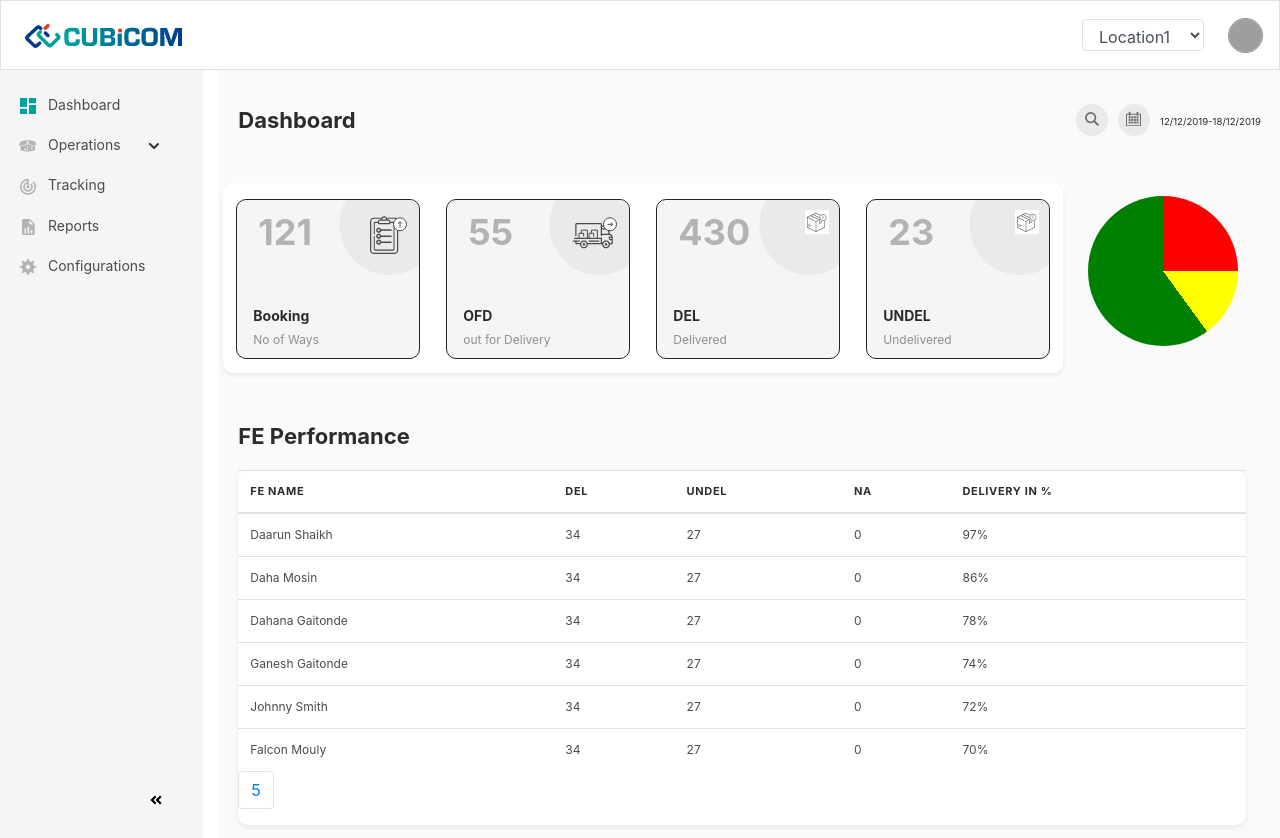
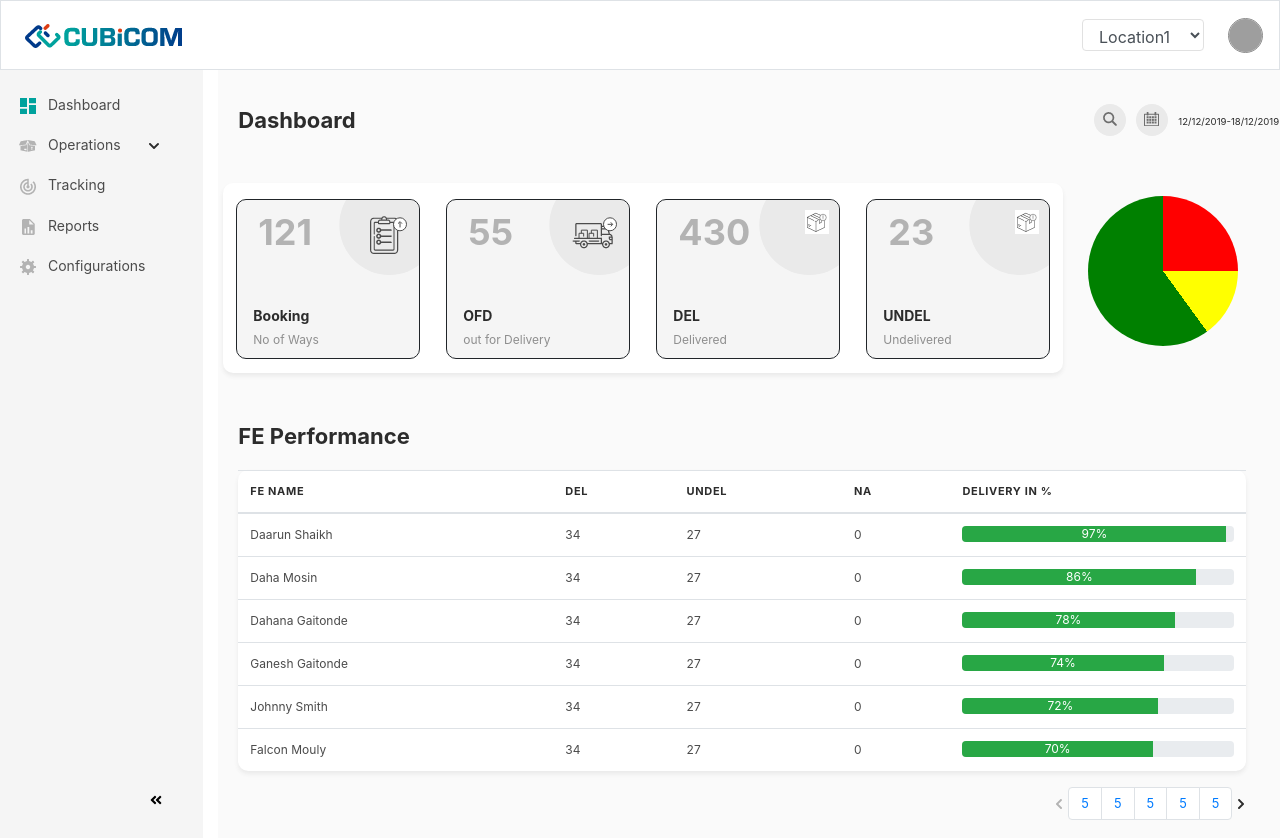
Before and after one commit to abnish07/cubicom_assignment, a React (Create React App) app: page /dashboard in a window 1280 px wide. Shown: the top 838 px of the page. Built offline with nearby package versions, Linux system fonts and the light colour scheme; grey boxes are pictures that could not be loaded.

Commit message:
project complete

```diff
--- a/src/common/Navbar.css
+++ b/src/common/Navbar.css
@@ -15,4 +15,5 @@
 .navbar{
     height: 70px;
     z-index: 5;
+    width: auto;
 }
--- a/src/common/Routes.jsx
+++ b/src/common/Routes.jsx
@@ -1,19 +1,31 @@
 import React from 'react';
-import { Route, Switch } from 'react-router-dom';
+import { Route, Switch, Redirect } from 'react-router-dom';
 import Home from '../pages/Home';
 import Dashboard from '../pages/Dashboard';
+import { connect } from 'react-redux';
 
-function Routes(){
-
+function Routes(props){
+    const { loginData } = props;
     return(
         <>
         <Switch>
             <Route exact path="/" component={Home}/>
+
+            {/* {loginData &&  loginData.status === 200? */}
             <Route path="/dashboard"
             render={(props)=><Dashboard {...props}/>} />
+            :
+            {/* <Redirect to="/" /> */}
+            {/* }  */}
             </Switch>
         </>
     )
 }
 
-export default Routes;
+const mapStateToProps = (state) => ({
+    loginData: state.loginData,
+    // toggleData: state.toggleData
+  });
+
+
+export default connect(mapStateToProps, null)(Routes);
--- a/src/component/dashboard/Dashboard.css
+++ b/src/component/dashboard/Dashboard.css
@@ -27,6 +27,7 @@
     background-color: #fafafa;
     height: 768px;
     left: 0px;
+    width: 1080px;
 }
 
 
--- a/src/component/dashboard/LeftMenu.jsx
+++ b/src/component/dashboard/LeftMenu.jsx
@@ -1,23 +1,22 @@
-import React from 'react'
-import DashboardContent from './DashboardContent';
-import './Dashboard.css';
-import { connect } from 'react-redux';
-import { toggleMenuData } from '../redux/action';
+import React from "react";
+import DashboardContent from "./DashboardContent";
+import "./Dashboard.css";
+import { connect } from "react-redux";
+import { toggleMenuData } from "../redux/action";
 
 class LeftMenu extends React.Component {
   constructor(props) {
     super(props);
     this.state = {
-            toggleState: false
-         }
+      toggleState: false,
+    };
   }
 
   render() {
     const { toggleMenuData, toggleData } = this.props;
-        console.log("leftMenu", toggleData)
+    console.log("leftMenu", toggleData);
     return (
       <>
-
         <div class="col-2 pt-3 leftMenu">
           <div class="nav flex-column ">
             <a class="nav-link leftNav  active">
@@ -25,11 +24,13 @@ class LeftMenu extends React.Component {
               Dashboard
             </a>
             <a class="nav-link leftNav dropdown">
-         <img src="./images/operation.png"
-         className="mr-2"
+              <img src="./images/operation.png" className="mr-2" />
+              Operations
+              <img
+                src="./images/icon_right.png"
+                style={{ transform: "rotateZ(90deg)" }}
+                className="ml-4"
               />
-          Operations
-          <img src="./images/icon_right.png" style={{transform: "rotateZ(90deg)"}} className="ml-4" />
             </a>
 
             <a class="nav-link leftNav">
@@ -38,33 +39,41 @@ class LeftMenu extends React.Component {
             </a>
 
             <a class="nav-link leftNav">
-          <img src="./images/report.png" alt="report_icon" className="mr-2" />
+              <img
+                src="./images/report.png"
+                alt="report_icon"
+                className="mr-2"
+              />
               Reports
             </a>
 
             <a class="nav-link leftNav">
-          <img src="./images/configuration.png" alt="configuraton" className="mr-2" />
+              <img
+                src="./images/configuration.png"
+                alt="configuraton"
+                className="mr-2"
+              />
               Configurations
             </a>
           </div>
-    <div className="toggleMenu" onClick={()=>toggleMenuData(this.state.toggleState)}>
+          <div
+            className="toggleMenu"
+            onClick={() => toggleMenuData(this.state.toggleState)}
+          >
             <img src="./images/doublearrow.svg" className="backIcon" />
-
           </div>
         </div>
-
-
       </>
     );
   }
 }
 
-const mapStateToProps=(state)=>({
-    state: state.toggleData
-})
+const mapStateToProps = (state) => ({
+  state: state.toggleData,
+});
 
-const mapDispatchToProps=(dispatch)=>({
-    toggleMenuData: (query)=>dispatch(toggleMenuData(query))
-})
+const mapDispatchToProps = (dispatch) => ({
+  toggleMenuData: (query) => dispatch(toggleMenuData(query)),
+});
 
-export default connect(mapStateToProps,mapDispatchToProps )(LeftMenu);
+export default connect(mapStateToProps, mapDispatchToProps)(LeftMenu);
--- a/src/component/dashboard/PagInation.jsx
+++ b/src/component/dashboard/PagInation.jsx
@@ -17,12 +17,12 @@ class PagInation extends React.Component {
         return (
             <>
             <nav>
-                <ul className="pagination">
-                    { pageNumbers && pageNumbers.map(number=>
-                        (<li key= {number} className="page-item">
-                            <a onClick={()=>pagInate(number)} href="#" className="page-link">
+                <ul className="pagination mt-3">
+                    { pageNumbers.map(number=>
+                        (<li key= {number} className="page-item" >
+                            <small><a onClick={()=>pagInate(number)} href="#" className="page-link" >
                                 {number}
-                            </a>
+                            </a></small>
                         </li>)
                         )}
                 </ul>
--- a/src/component/dashboard/Performancetable.jsx
+++ b/src/component/dashboard/Performancetable.jsx
@@ -1,7 +1,6 @@
-import React from 'react'
-import data from '../../data.json';
-import PagInation from './PagInation';
-
+import React from "react";
+import data from "../../data.json";
+import PagInation from "./PagInation";
 
 class PerformanceTable extends React.Component {
   constructor(props) {
@@ -13,41 +12,55 @@ class PerformanceTable extends React.Component {
       pageNumbers: [],
       totalData: 30,
       data: data,
-            demo: ''
-         }
+      demo: "",
+    };
   }
 
-    componentDidMount(){
-        const { totalData, itemPerPage, pageNumbers } = this.state;
-        for(let i=1; i<=Math.ceil(totalData/itemPerPage); i++){
-
-            this.setState({
-                pageNumbers: [...pageNumbers, i],
-            },()=>{
-                console.log(i)
-            })
-        }
+  componentDidMount() {
+    this.handleChange();
     // console.log("pagenumber", this.state.data)
   }
 
-    pagInate = (pageNumber)=>{
+  handleChange = () => {
+    const { totalData, itemPerPage, pageNumbers } = this.state;
+    for (let i = 1; i <= Math.ceil(totalData / itemPerPage); i++) {
+      this.setState(
+        {
+          pageNumbers: [...pageNumbers, i],
+        },
+        () => {
+          console.log(i);
+        }
+      );
+    }
+  };
+
+  pagInate = (pageNumber) => {
     this.setState({
-            currentPage: pageNumber
-        })
-    }
+      currentPage: pageNumber,
+    });
+  };
 
   render() {
-        const { itemPerPage, currentPage, totalData,data, pageNumbers } = this.state;
-        console.log("pageNumbers", pageNumbers)
+    const {
+      itemPerPage,
+      currentPage,
+      totalData,
+      data,
+      pageNumbers,
+    } = this.state;
+    console.log("pageNumbers", pageNumbers);
+    if (pageNumbers.length !== 5) {
+      this.handleChange();
+      return "Loading...";
+    }
     const indexOfLastItem = currentPage * itemPerPage;
     const indexOfFirstItem = indexOfLastItem - itemPerPage;
     const currentItems = data.slice(indexOfFirstItem, indexOfLastItem);
 
     return (
       <>
-            <h2 className="performance">
-                FE Performance
-            </h2>
+        <h2 className="performance">FE Performance</h2>
         <table class="table table-hover">
           <thead>
             <tr className="tableHead">
@@ -59,25 +72,40 @@ class PerformanceTable extends React.Component {
             </tr>
           </thead>
           <tbody>
-      { currentItems.map(item=>(
-
+            {currentItems.map((item) => (
               <tr className="recordStyle" key={item.feName}>
-      <td >{item.feName}</td>
+                <td>{item.feName}</td>
                 <td>{item.del}</td>
                 <td>{item.unDel}</td>
                 <td>{item.nA}</td>
-      <td>{item.delivery+"%"}
+                <td>
+                  <div className="progress">
+                    <div
+                      class="progress-bar bg-success"
+                      role="progressbar"
+                      style={{ width: `${item.delivery}%` }}
+                      aria-valuenow={item.delivery}
+                      aria-valuemin="0"
+                      aria-valuemax="100"
+                    >
+                      {" "}
+                      {item.delivery + "%"}
+                    </div>
+                  </div>
                 </td>
               </tr>
             ))}
-
-      <PagInation
-      pageNumbers={pageNumbers}
-      pagInate={this.pagInate}
-      />
-
           </tbody>
         </table>
+        <div className="d-flex mt-32 float-right pr-5">
+          <small className="align-self-center">
+            <img src="./images/icon_left.png" />
+          </small>
+          <PagInation pageNumbers={pageNumbers} pagInate={this.pagInate} />
+          <small className="align-self-center">
+            <img src="./images/icon_right.png" />
+          </small>
+        </div>
       </>
     );
   }
--- a/src/component/redux/action.js
+++ b/src/component/redux/action.js
@@ -21,12 +21,26 @@ export const loginFailure=(payload)=>({
 
 export const userLogin=(query)=>dispatch=>{
     dispatch(fetchLoginRequest())
+
     return(
-        axios.post("https://api-stage.kyte.app/network-app/oauth/token?",{
-            email: query.email,
-            password: query.password
-        })
-        .then((res)=>{
+        axios
+      .post(
+        `https://api-stage.kyte.app/network-app/oauth/token?username=${query.email}&password=${query.password}&otp=&grant_type=password`,
+        {
+
+          headers: {
+            'Content-Type': 'application/json',
+          },
+        },
+        {
+          auth: {
+            username: 'cubicom',
+            password: 'password',
+          },
+        }
+      )
+
+    .then((res)=>{
             console.log("login Data", res)
             return dispatch(loginSuccess(res))
         })
--- a/src/component/redux/reducer.js
+++ b/src/component/redux/reducer.js
@@ -4,15 +4,17 @@ import { TOGGLE_DATA,FETCH_LOGIN_REQUEST, LOGIN_SUCCESS, LOGIN_FAILURE } from '.
 const initState=({
     toggleData: true,
     isLoading: false,
+    isLogin: false,
     loginData: []
 })
 
 const reducer=(state = initState, { type, payload })=>{
-    console.log("payload", state.toggleData)
+    console.log("isLogin", state.isLogin)
     switch(type){
         case TOGGLE_DATA:
             return{
-                toggleData: !state.toggleData
+                toggleData: !state.toggleData,
+                isLogin: false,
             }
         case FETCH_LOGIN_REQUEST:
             return{
@@ -21,11 +23,13 @@ const reducer=(state = initState, { type, payload })=>{
         case LOGIN_SUCCESS:
             return{
                 isLoading: false,
+                isLogin: true,
                 loginData: payload
             }
         case LOGIN_FAILURE:
             return{
                 isLoading: false,
+                isLogin: false,
                 loginData: payload
             }
             default:
```
Also changed, not shown: src/component/loginForm/LoginForm.jsx (+36 -30 lines). Lines whose indentation alone changed are shown as unchanged.
